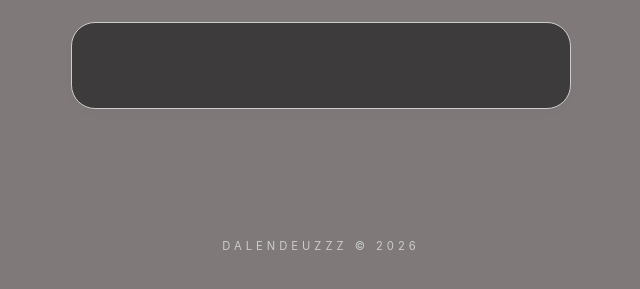
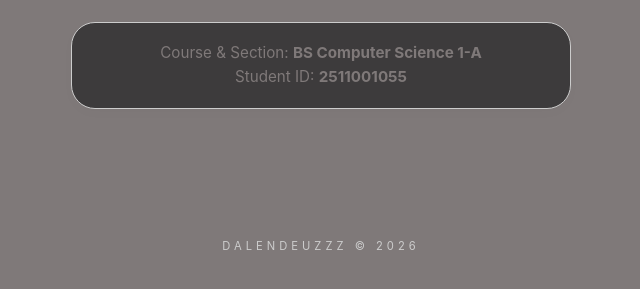
Before and after one commit to dalendeuzzz/BSCS-1A, a plain HTML site: page index.html in a window 1280 px wide. Shown: the part 369-658 px from the top of the page, without its empty margins (319-959 px from the left). Drawn offline with Linux system fonts and the light colour scheme.

Commit message:
Update index.html

```diff
--- a/index.html
+++ b/index.html
@@ -68,7 +68,7 @@
   .info-tag { font-size: 0.7rem; text-transform: uppercase; letter-spacing: 3px; color: #C1BDB3; margin-bottom: 25px; }
 
   .details-box {
-    font-size: 0.95rem; color: #3D3B3C; line-height: 1.6;
+    font-size: 0.95rem; color: #7F7979; line-height: 1.6;
     background: #3D3B3C; padding: 18px; border-radius: 24px;
     width: 100%; border: 1px solid #CCC; margin-bottom: 10px;
     box-shadow: 0 4px 12px rgba(0,0,0,0.02);
```
